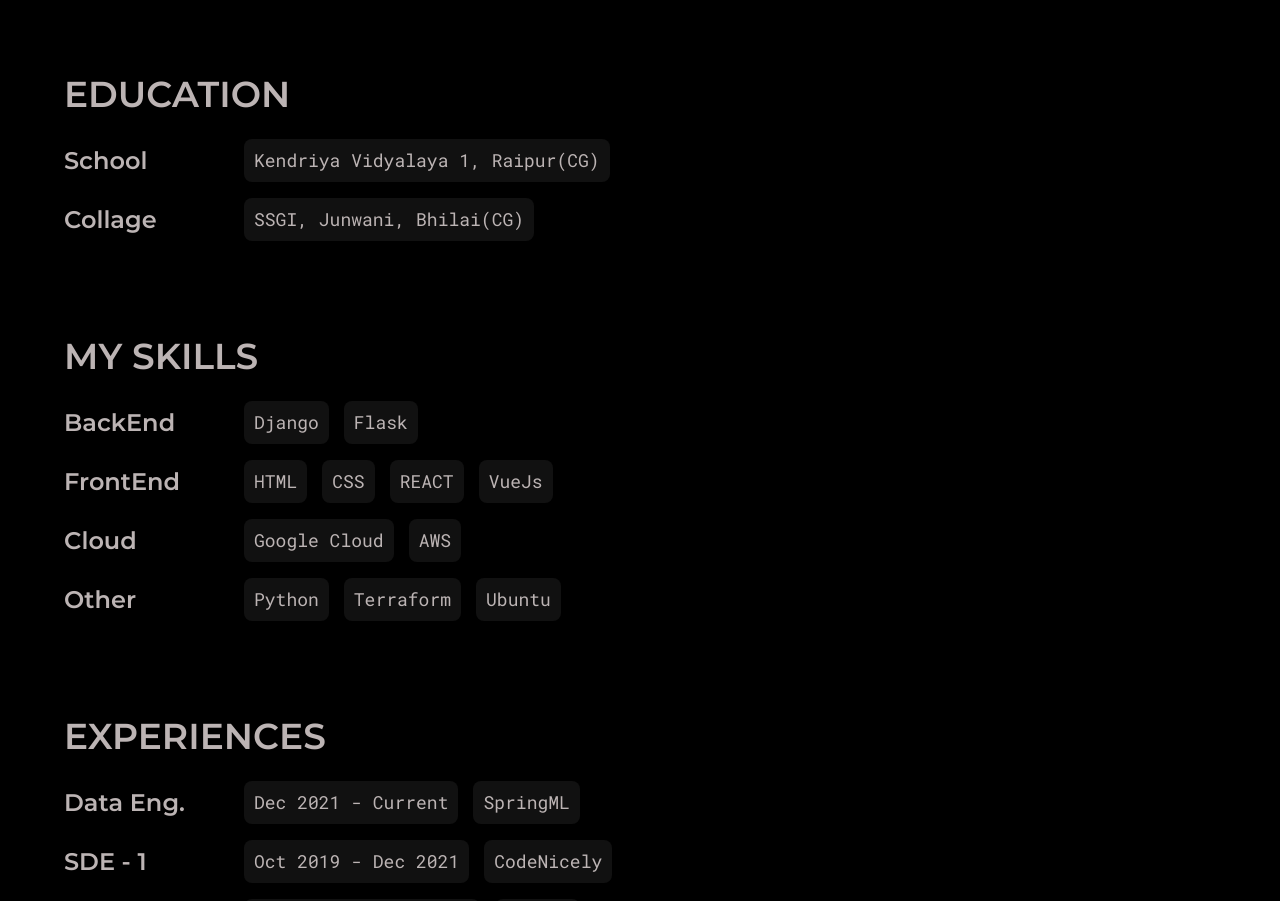
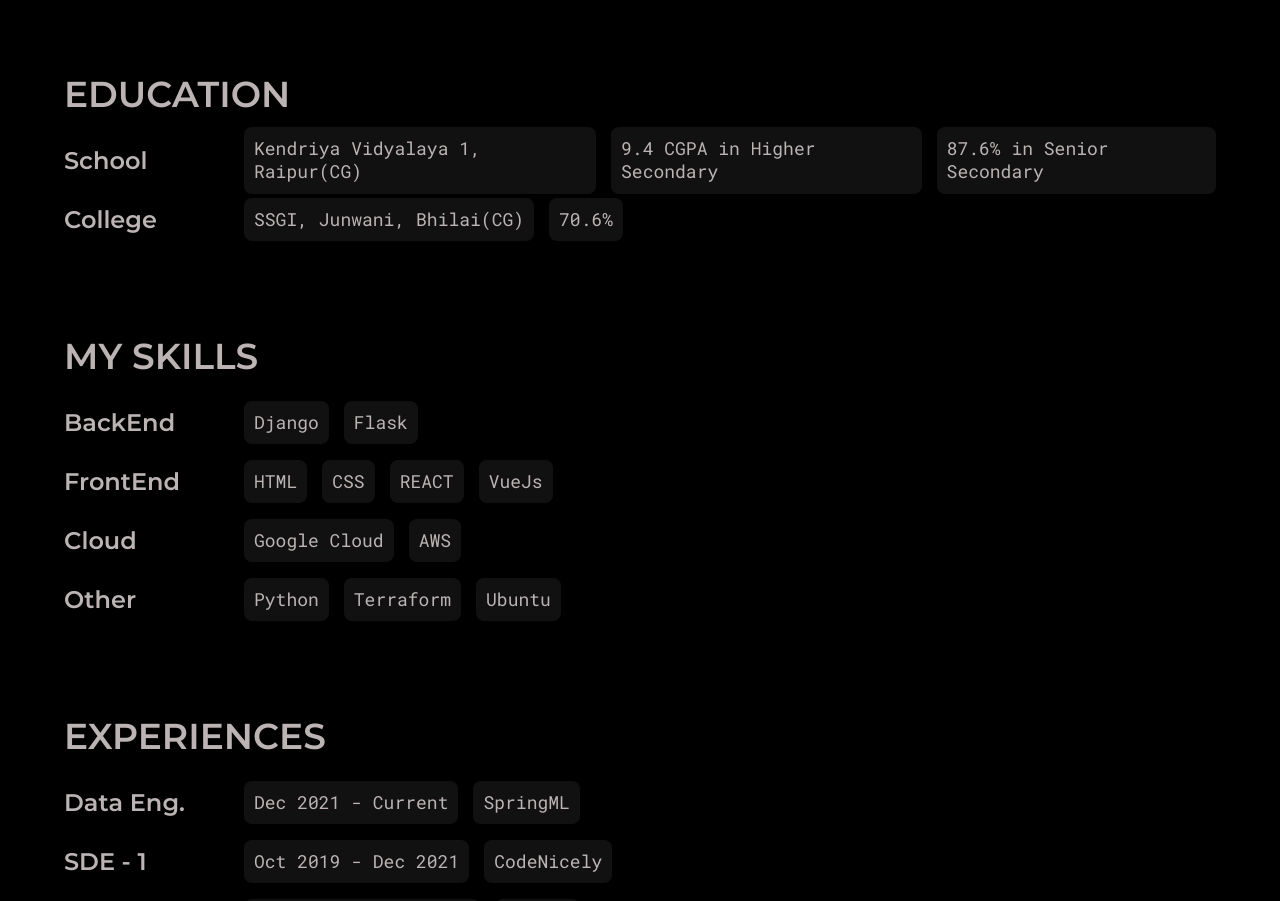
Before and after one commit to singhgautam7/GRS-portfolio-v1, a React (Create React App) app: page /about in a window 1280 px wide. Shown: the part 900-1801 px from the top of the page. Built offline with nearby package versions, Linux system fonts and the light colour scheme.

Commit message:
changes in details in about section

```diff
--- a/src/pages/About.js
+++ b/src/pages/About.js
@@ -131,11 +131,15 @@ export default function About() {
 
               <AboutInfoItem
                 title="School"
-                items={['Kendriya Vidyalaya 1, Raipur(CG)']}
+                items={[
+                  'Kendriya Vidyalaya 1, Raipur(CG)',
+                  '9.4 CGPA in Higher Secondary',
+                  '87.6% in Senior Secondary',
+                ]}
               />
               <AboutInfoItem
-                title="Collage"
-                items={['SSGI, Junwani, Bhilai(CG)']}
+                title="College"
+                items={['SSGI, Junwani, Bhilai(CG)', '70.6%']}
               />
             </div>
             <div className="about__info__item">
```
